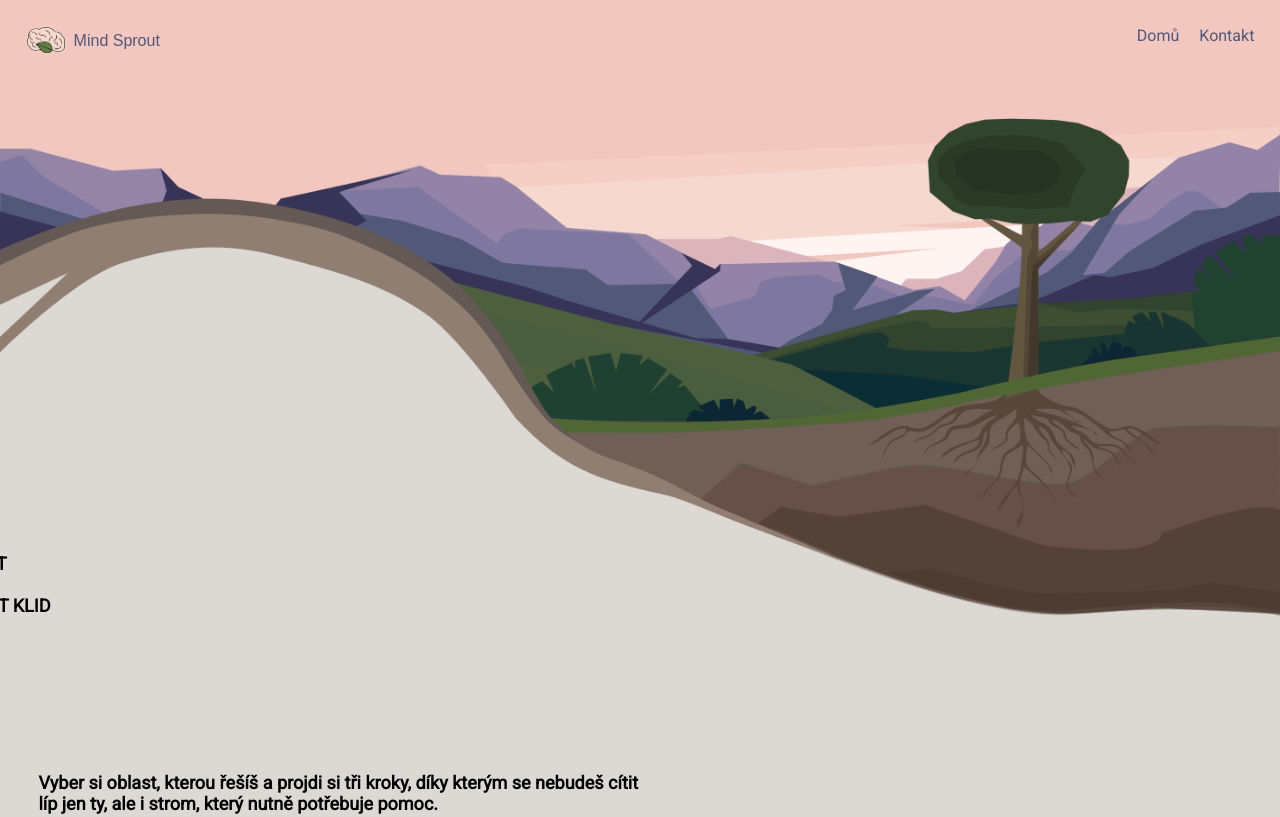
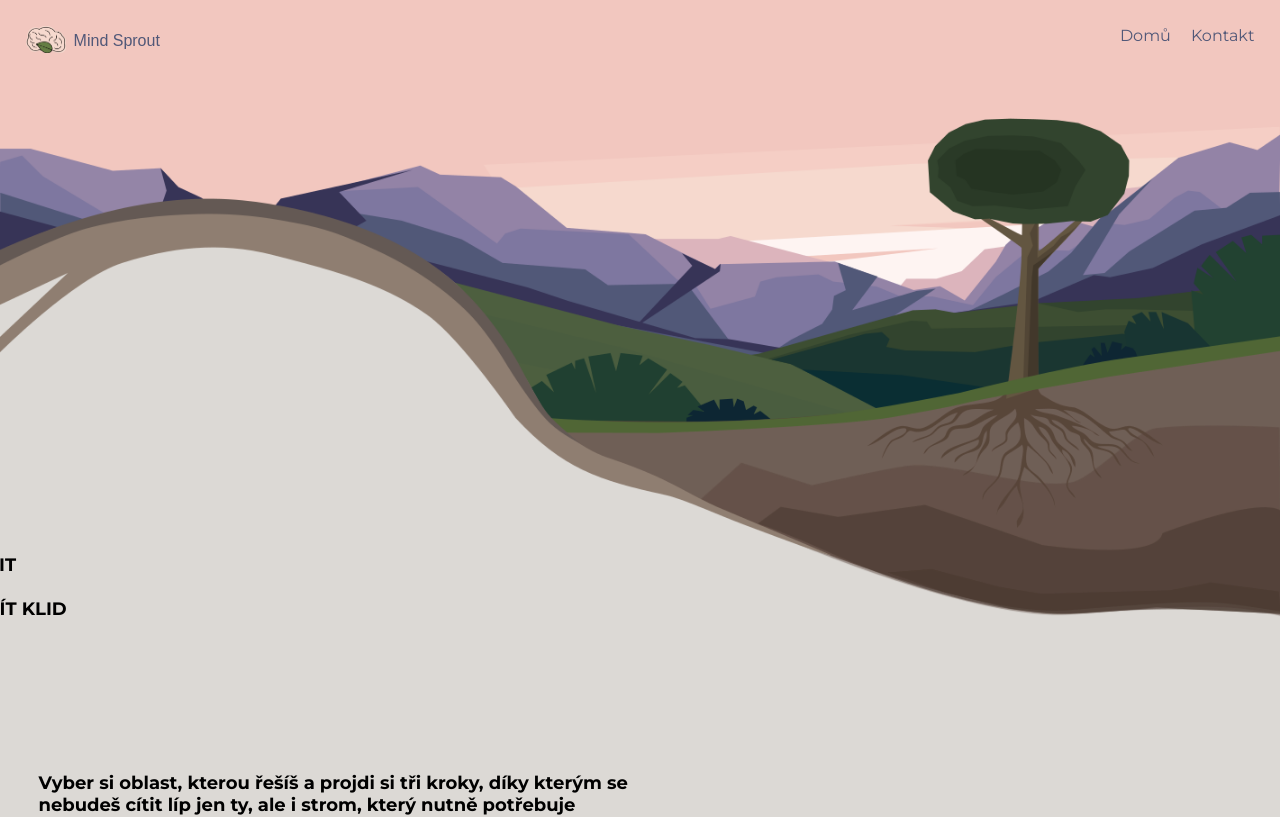
Before and after one commit to MartinaKolarova/MindSprout, a Next.js app: page / in a window 1280 px wide. Shown: the top 817 px of the page. Built offline with nearby package versions, Linux system fonts and the light colour scheme; a web font is replaced by a local one.

Commit message:
New font montserrat

```diff
--- a/src/pages/_app.jsx
+++ b/src/pages/_app.jsx
@@ -1,14 +1,11 @@
 import '@/styles/globals.css';
-import { Roboto } from 'next/font/google';
+import { Montserrat } from 'next/font/google';
 
-const roboto = Roboto({
-  weight: '400',
-  subsets: ['latin'],
-});
+const montserrat = Montserrat({ subsets: ['latin'] });
 
 export default function App({ Component, pageProps }) {
   return (
-    <main className={roboto.className}>
+    <main className={montserrat.className}>
       <Component {...pageProps} />
     </main>
   );
```
